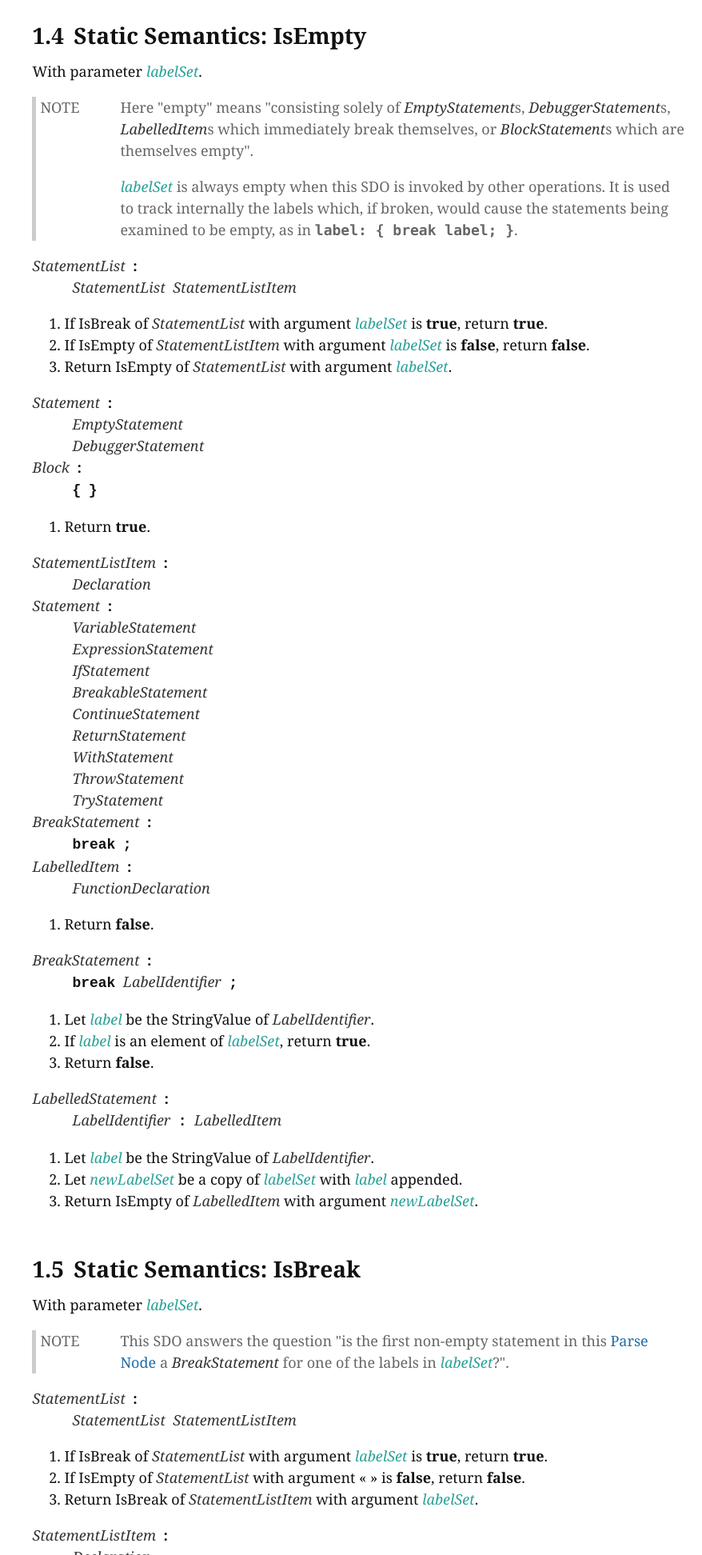
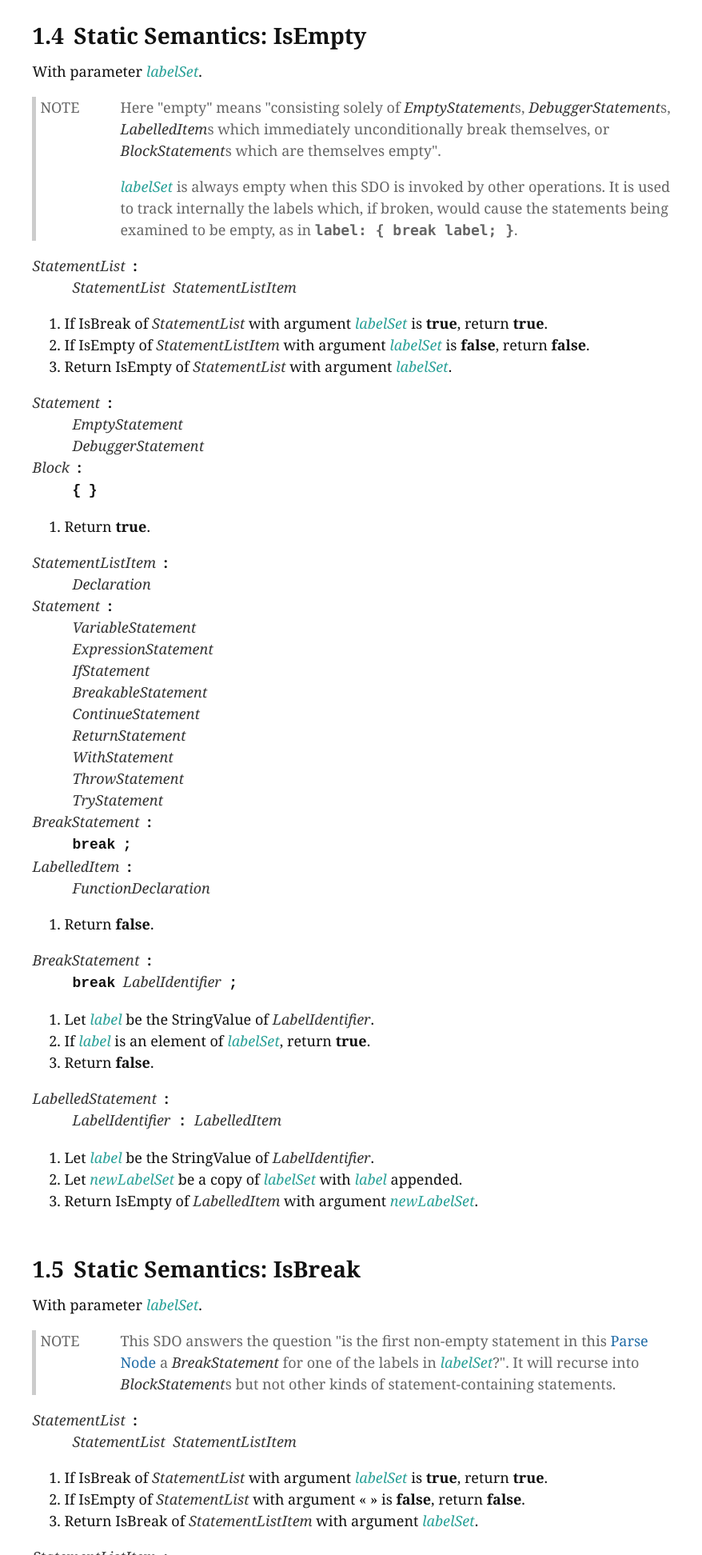
Before and after one commit to tc39/proposal-do-expressions, a website: page index.html in a window 1280 px wide. Shown: the part 3680-5624 px from the top of the page at 80% size, without its empty margins (402-1280 px from the left). Drawn offline with Linux system fonts and the light colour scheme.

Commit message:
wordsmithing

```diff
--- a/index.html
+++ b/index.html
@@ -2072,7 +2072,7 @@ li.menu-search-result-term:before {
     <h1><span class="secnum">1.4</span> Static Semantics: IsEmpty</h1>
     <p>With parameter <var>labelSet</var>.</p>
     <emu-note><span class="note">Note</span><div class="note-contents">
-      <p>Here "empty" means "consisting solely of <emu-nt><a href="https://tc39.es/ecma262/#prod-EmptyStatement">EmptyStatement</a></emu-nt>s, <emu-nt><a href="https://tc39.es/ecma262/#prod-DebuggerStatement">DebuggerStatement</a></emu-nt>s, <emu-nt id="_ref_48"><a href="#prod-LabelledItem">LabelledItem</a></emu-nt>s which immediately break themselves, or <emu-nt><a href="https://tc39.es/ecma262/#prod-BlockStatement">BlockStatement</a></emu-nt>s which are themselves empty".</p>
+      <p>Here "empty" means "consisting solely of <emu-nt><a href="https://tc39.es/ecma262/#prod-EmptyStatement">EmptyStatement</a></emu-nt>s, <emu-nt><a href="https://tc39.es/ecma262/#prod-DebuggerStatement">DebuggerStatement</a></emu-nt>s, <emu-nt id="_ref_48"><a href="#prod-LabelledItem">LabelledItem</a></emu-nt>s which immediately unconditionally break themselves, or <emu-nt><a href="https://tc39.es/ecma262/#prod-BlockStatement">BlockStatement</a></emu-nt>s which are themselves empty".</p>
       <p><var>labelSet</var> is always empty when this SDO is invoked by other operations. It is used to track internally the labels which, if broken, would cause the statements being examined to be empty, as in <code>label: { break label; }</code>.</p>
     </div></emu-note>
     <emu-grammar><emu-production name="StatementList">
@@ -2144,7 +2144,7 @@ li.menu-search-result-term:before {
     <h1><span class="secnum">1.5</span> Static Semantics: IsBreak</h1>
     <p>With parameter <var>labelSet</var>.</p>
     <emu-note><span class="note">Note</span><div class="note-contents">
-      <p>This SDO answers the question "is the first non-empty statement in this <emu-xref href="#sec-syntactic-grammar"><a href="https://tc39.es/ecma262/#sec-syntactic-grammar">Parse Node</a></emu-xref> a <emu-nt id="_ref_61"><a href="#prod-BreakStatement">BreakStatement</a></emu-nt> for one of the labels in <var>labelSet</var>?".</p>
+      <p>This SDO answers the question "is the first non-empty statement in this <emu-xref href="#sec-syntactic-grammar"><a href="https://tc39.es/ecma262/#sec-syntactic-grammar">Parse Node</a></emu-xref> a <emu-nt id="_ref_61"><a href="#prod-BreakStatement">BreakStatement</a></emu-nt> for one of the labels in <var>labelSet</var>?". It will recurse into <emu-nt><a href="https://tc39.es/ecma262/#prod-BlockStatement">BlockStatement</a></emu-nt>s but not other kinds of statement-containing statements.</p>
     </div></emu-note>
     <emu-grammar><emu-production name="StatementList">
     <emu-nt><a href="#prod-StatementList">StatementList</a></emu-nt> <emu-geq>:</emu-geq> <emu-rhs a="0db4597a">
```
Also changed, not shown: 1 other file.
